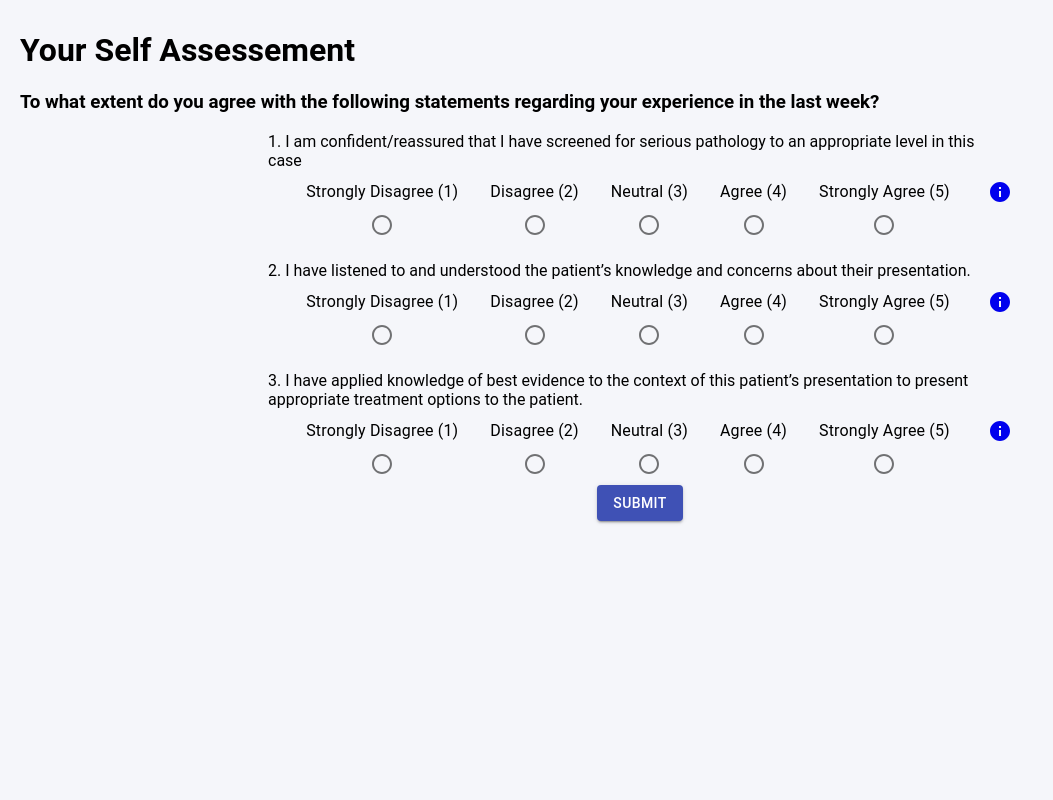
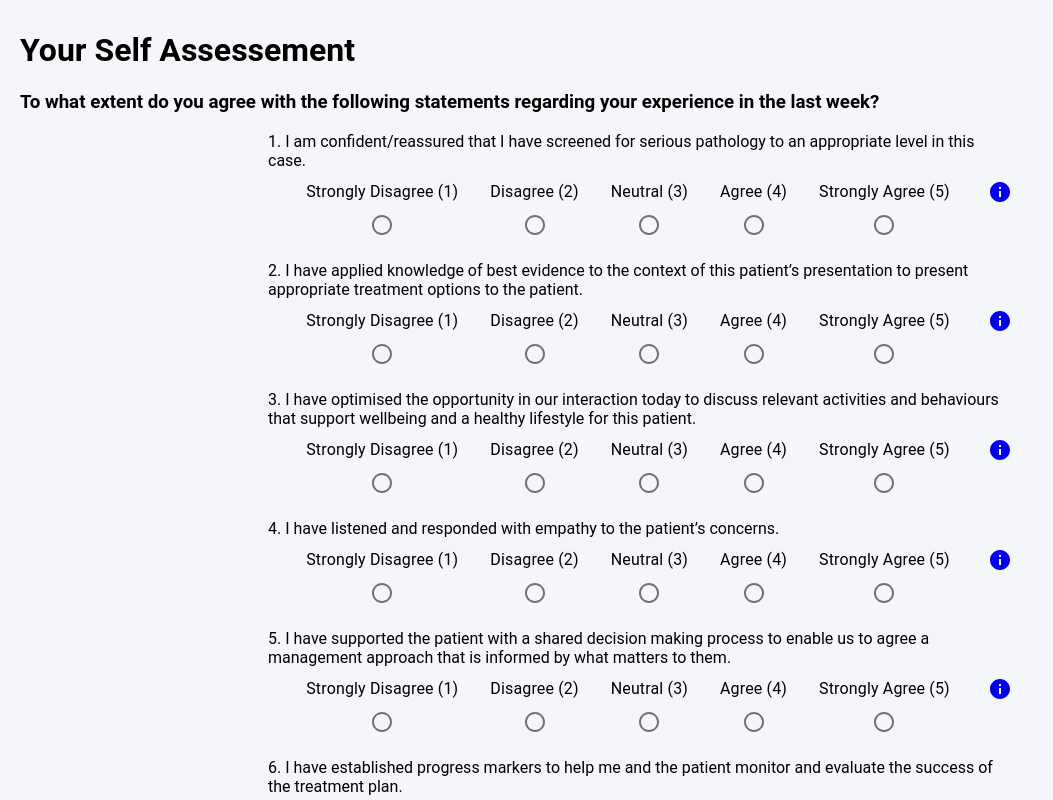
Before and after one commit to UCLComputerScience/COMP0016_2020_21_Team20, a Next.js app: page /self-assessment in a window 1280 px wide. Shown: the top 800 px of the page, without its empty margins (0-1053 px from the left). Built offline with nearby package versions, Linux system fonts and the light colour scheme.

Commit message:
Update questions
Co-authored-by: Matthieu Schulz <Matthew.schulz.19@ucl.ac.uk>
Co-authored-by: Zielinski <zcabmzi@ucl.ac.uk>

```diff
--- a/pages/self-assessment.js
+++ b/pages/self-assessment.js
@@ -10,20 +10,44 @@ import styles from './self-assessment.module.css';
 const questions = [
   {
     question:
-      'I am confident/reassured that I have screened for serious pathology to an appropriate level in this case',
+      'I am confident/reassured that I have screened for serious pathology to an appropriate level in this case.',
     questionId: 1,
     url: 'https://example.com',
   },
   {
     question:
-      'I have listened to and understood the patient’s knowledge and concerns about their presentation.',
+      'I have applied knowledge of best evidence to the context of this patient’s presentation to present appropriate treatment options to the patient.',
     questionId: 2,
     url: 'https://example.com',
   },
   {
     question:
-      'I have applied knowledge of best evidence to the context of this patient’s presentation to present appropriate treatment options to the patient.',
+      'I have optimised the opportunity in our interaction today to discuss relevant activities and behaviours that support wellbeing and a healthy lifestyle for this patient.',
     questionId: 3,
+    url: 'https://example.com',
+  },
+  {
+    question:
+      'I have listened and responded with empathy to the patient’s concerns.',
+    questionId: 4,
+    url: 'https://example.com',
+  },
+  {
+    question:
+      'I have supported the patient with a shared decision making process to enable us to agree a management approach that is informed by what matters to them.',
+    questionId: 5,
+    url: 'https://example.com',
+  },
+  {
+    question:
+      'I have established progress markers to help me and the patient monitor and evaluate the success of the treatment plan.',
+    questionId: 6,
+    url: 'https://example.com',
+  },
+  {
+    question:
+      'My reflection/discussion about this interaction has supported my development through consolidation or a unique experience I can learn from.',
+    questionId: 7,
     url: 'https://example.com',
   },
 ];
```
